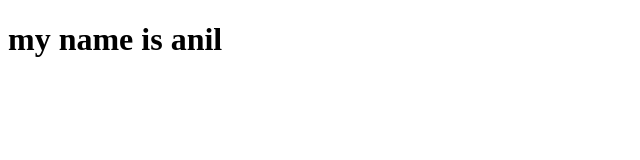
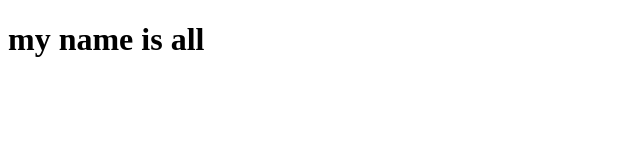
Before and after one commit to Anil63/git_p, a plain HTML site: page index.html in a window 1280 px wide. Shown: the full height of the page, 0-640 px from the left. Drawn offline with Linux system fonts and the light colour scheme.

Commit message:
check h1 checnhe

```diff
--- a/index.html
+++ b/index.html
@@ -7,6 +7,6 @@
     <title>Home</title>
 </head>
 <body>
-    <h1>my name is anil</h1>
+    <h1>my name is all</h1>
 </body>
 </html>
```
